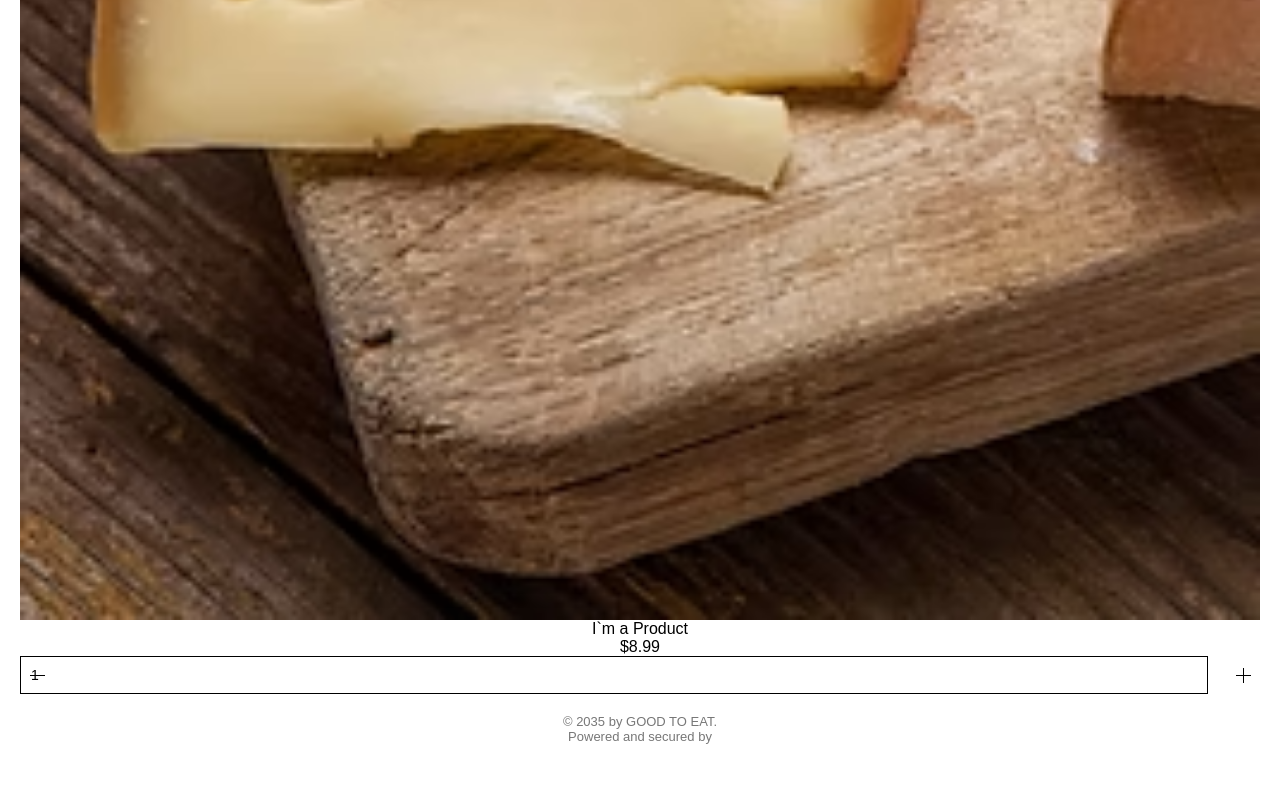
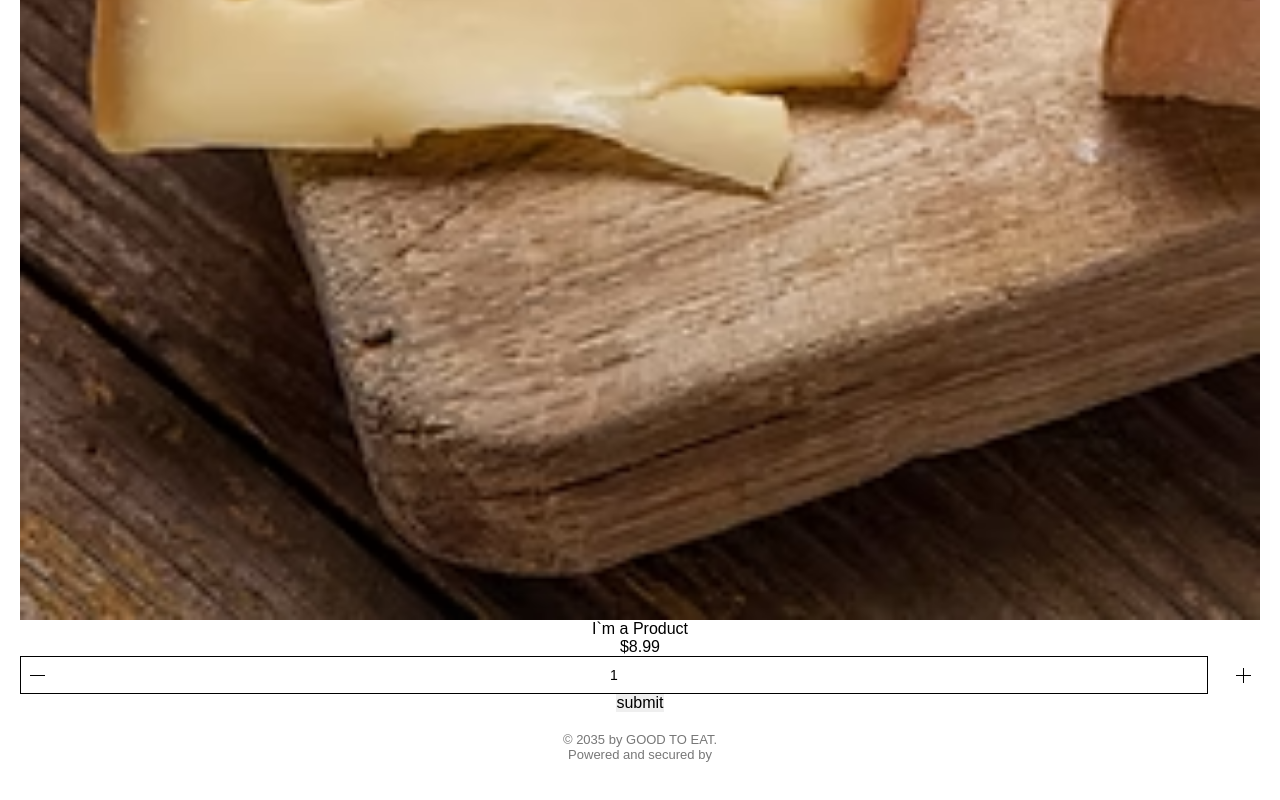
Before and after one commit to alivieE/WixShop, a React (Create React App) app in the folder wixshop/: page /cheeses in a window 1280 px wide. Shown: the part 1622-2422 px from the top of the page. Built offline with nearby package versions, Linux system fonts and the light colour scheme.

Commit message:
add fixes

```diff
--- /dev/null
+++ b/wixshop/src/components/ShopItem/ShopItem.jsx
@@ -0,0 +1,68 @@
+import React, { useState } from "react";
+import s from "./ShopItem.module.css";
+import images from "../../assets/index";
+const ShopItem = () => {
+  const [count, setCount] = useState(1);
+
+  function handleCountChange(event) {
+    setCount(Number(event.target.value));
+  }
+
+  function handleSubmit(e) {
+    e.preventDefault();
+  }
+  return (
+    <li>
+      <form action="submit">
+        <img className={s.productImg} src={images.cheeseONE} />
+        <p>I`m a Product</p>
+        <p>$8.99</p>
+        <div className={s.inputBox}>
+          <button
+            type="button"
+            onClick={() => {
+              setCount(count - 1);
+            }}
+            className={s.buttonMinus}
+          >
+            <svg
+              viewBox="0 0 24 24"
+              fill="currentColor"
+              width="24"
+              height="24"
+              class="sVHsHKp"
+            >
+              <path
+                fill-rule="evenodd"
+                d="M20,12 L20,13 L5,13 L5,12 L20,12 Z"
+              ></path>
+            </svg>
+          </button>
+          <input
+            type="number"
+            className={s.input}
+            value={count}
+            onChange={handleCountChange}
+          />
+          <button type="button" className={s.buttonPlus} onClick={handleSubmit}>
+            <svg
+              viewBox="0 0 24 24"
+              fill="currentColor"
+              width="24"
+              height="24"
+              class="sVHsHKp"
+            >
+              <path
+                fill-rule="evenodd"
+                d="M13,5 L13,12 L20,12 L20,13 L13,13 L13,20 L12,20 L11.999,13 L5,13 L5,12 L12,12 L12,5 L13,5 Z"
+              ></path>
+            </svg>
+          </button>
+        </div>
+        <button onSubmit={handleSubmit}>submit</button>
+      </form>
+    </li>
+  );
+};
+
+export default ShopItem;
--- /dev/null
+++ b/wixshop/src/components/ShopItem/ShopItem.module.css
@@ -0,0 +1,34 @@
+.buttonMinus {
+  background: none;
+  position: absolute;
+  top: 7px;
+  left: 5px;
+}
+
+.buttonPlus {
+  background: none;
+  position: absolute;
+  top: 7px;
+  right: 5px;
+}
+
+.inputBox {
+  position: relative;
+}
+
+.input {
+  display: block;
+  border: none;
+  font-size: 14px;
+  font-weight: normal;
+  font-style: normal;
+  padding: 10px;
+  width: 94%;
+  border: 1px solid black;
+  text-align: center;
+}
+.productImg {
+  display: block;
+  width: 100%;
+  height: auto;
+}
--- a/wixshop/src/pages/Cheeses/Cheeses.jsx
+++ b/wixshop/src/pages/Cheeses/Cheeses.jsx
@@ -2,19 +2,9 @@ import { React, useState } from "react";
 import s from "./Cheeses.module.css";
 import GoogtoEat from "../../components/GoodtoEat/GoogtoEat";
 import images from "../../assets/index";
+import ShopItem from "../../components/ShopItem/ShopItem";
 
 const Cheeses = () => {
-  const [count, setcount] = useState(1);
-
-  function handleCountChange(event) {
-    setcount(Number(event.target.value));
-  }
-
-  function handleSubmit(e) {
-    e.preventDefault();
-    const count = setcount;
-  }
-
   return (
     <div className={s.Cheeses}>
       <GoogtoEat text={"SHOP WITH US"}></GoogtoEat>
@@ -27,47 +17,7 @@ const Cheeses = () => {
         </p>
       </div>
       <ul>
-        <li>
-          <img className={s.productImg} src={images.cheeseONE} />
-          <p>I`m a Product</p>
-          <p>$8.99</p>
-          <div className={s.inputBox}>
-            <button className={s.buttonMinus}>
-              <svg
-                viewBox="0 0 24 24"
-                fill="currentColor"
-                width="24"
-                height="24"
-                class="sVHsHKp"
-              >
-                <path
-                  fill-rule="evenodd"
-                  d="M20,12 L20,13 L5,13 L5,12 L20,12 Z"
-                ></path>
-              </svg>
-            </button>
-            <input
-              type="number"
-              className={s.input}
-              value={count}
-              onChange={handleCountChange}
-            />
-            <button className={s.buttonPlus} onClick={handleSubmit}>
-              <svg
-                viewBox="0 0 24 24"
-                fill="currentColor"
-                width="24"
-                height="24"
-                class="sVHsHKp"
-              >
-                <path
-                  fill-rule="evenodd"
-                  d="M13,5 L13,12 L20,12 L20,13 L13,13 L13,20 L12,20 L11.999,13 L5,13 L5,12 L12,12 L12,5 L13,5 Z"
-                ></path>
-              </svg>
-            </button>
-          </div>
-        </li>
+        <ShopItem />
       </ul>
     </div>
   );
```
